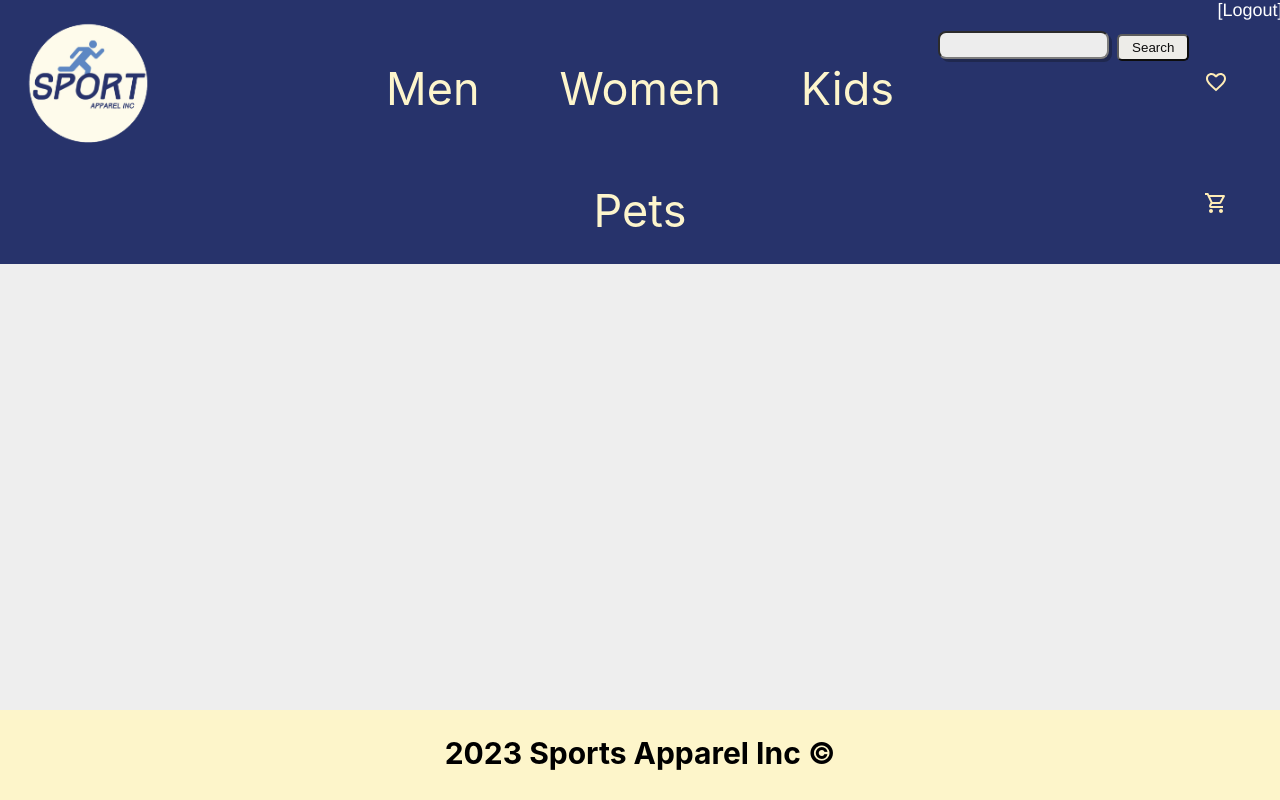
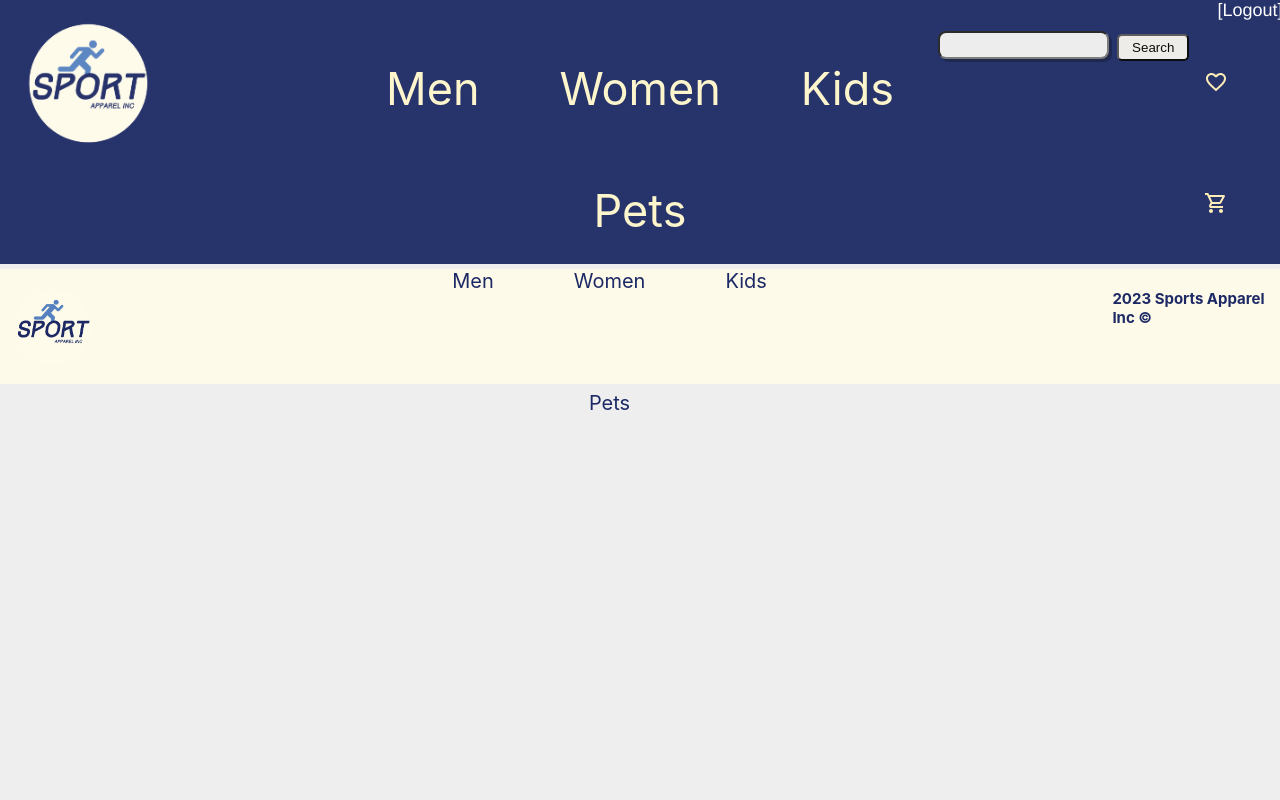
Before and after one commit to justwillj/Sports-Apparel, a React (Create React App) app: page /pageTest in a window 1280 px wide. Built offline with nearby package versions, Linux system fonts and the light colour scheme.

Commit message:
updated footer, need to align header links with footer links

```diff
--- a/src/components/footer/Footer.js
+++ b/src/components/footer/Footer.js
@@ -1,20 +1,70 @@
 import React, { useState, useEffect } from 'react';
+import { NavLink, useHistory } from 'react-router-dom';
+import { Grid } from '@material-ui/core';
 import './footer.css';
 
 const Footer = () => {
   const [year, setYear] = useState();
+  const history = useHistory();
 
   useEffect(() => {
     setYear(new Date().getFullYear());
   }, []);
 
+  const refresh = (dept) => {
+    switch (dept) {
+      case 'Men':
+        history.push('/results/Men');
+        break;
+      case 'Women':
+        history.push('/results/Women');
+        break;
+      case 'Kids':
+        history.push('/results/Kids');
+        break;
+      case 'Pets':
+        history.push('/results/Pets');
+        break;
+      default:
+    }
+  };
+
   return (
-    <footer className="footer">
-      <h2>
-        {`${year}  Sports Apparel Inc `}
-        &#169;
-      </h2>
-    </footer>
+    <div className="footer-container">
+      <Grid item xs={1} container direction="row" justify="center" alignItems="flex-start">
+        <Grid item className="title">
+          <NavLink to="/home">
+            <img className="footer-logo" src="/Apparel Logo just.png" alt="Site logo" />
+          </NavLink>
+        </Grid>
+      </Grid>
+
+      <Grid container direction="row" justify="center" alignItems="flex-end">
+        <Grid item xs={6} container spacing={10} justify="center">
+          <Grid item>
+            <NavLink to="/results/Men" className="nav-links" onClick={() => refresh('Men')}>Men</NavLink>
+          </Grid>
+          <Grid item>
+            <NavLink to="/results/Women" className="nav-links" onClick={() => refresh('Women')}>Women</NavLink>
+          </Grid>
+          <Grid item>
+            <NavLink to="/results/Kids" className="nav-links" onClick={() => refresh('Kids')}>Kids</NavLink>
+          </Grid>
+          <Grid item>
+            <NavLink to="/results/Pets" className="nav-links" onClick={() => refresh('Pets')}>Pets</NavLink>
+          </Grid>
+        </Grid>
+      </Grid>
+
+      <Grid item xs={2} container direction="row" justify="center" alignItems="flex-end">
+        <Grid item className="title">
+          <h2 className="title">
+            {`${year} Sports Apparel Inc `}
+            &#169;
+          </h2>
+        </Grid>
+      </Grid>
+    </div>
   );
 };
 
--- a/src/components/footer/footer.css
+++ b/src/components/footer/footer.css
@@ -1,12 +1,22 @@
-.footer {
+.footer-container {
+  display: flex;
   height: 70px;
   width: 100%;
-  background-color: #fdf5ca;
-  padding-bottom: 20px;
+  background-color: #FDFAEA;
+  padding-bottom: 45px;
 }
 
-.footer h2 {
-  font-size: 30px;
-  text-align: center;
-  vertical-align: middle;
+.nav-links {
+  color: #1C2964;
+  font-size: 20px;
+  text-decoration: none;
 }
+
+.title {
+  color: #1C2964;
+  font-size: 15px;
+}
+
+.footer-logo {
+  width: 7rem;
+}
```
Also changed, not shown: src/components/footer/Apparel-Logo-just.png (added).
